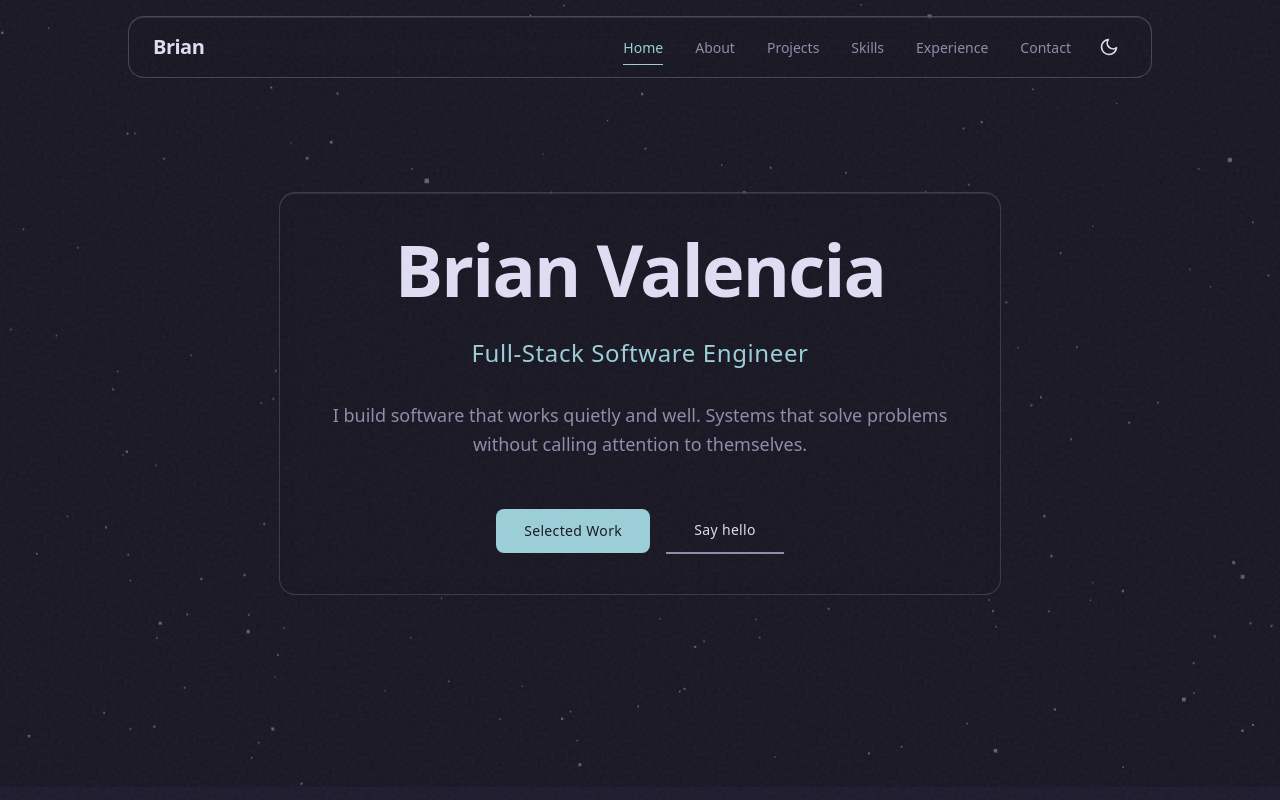
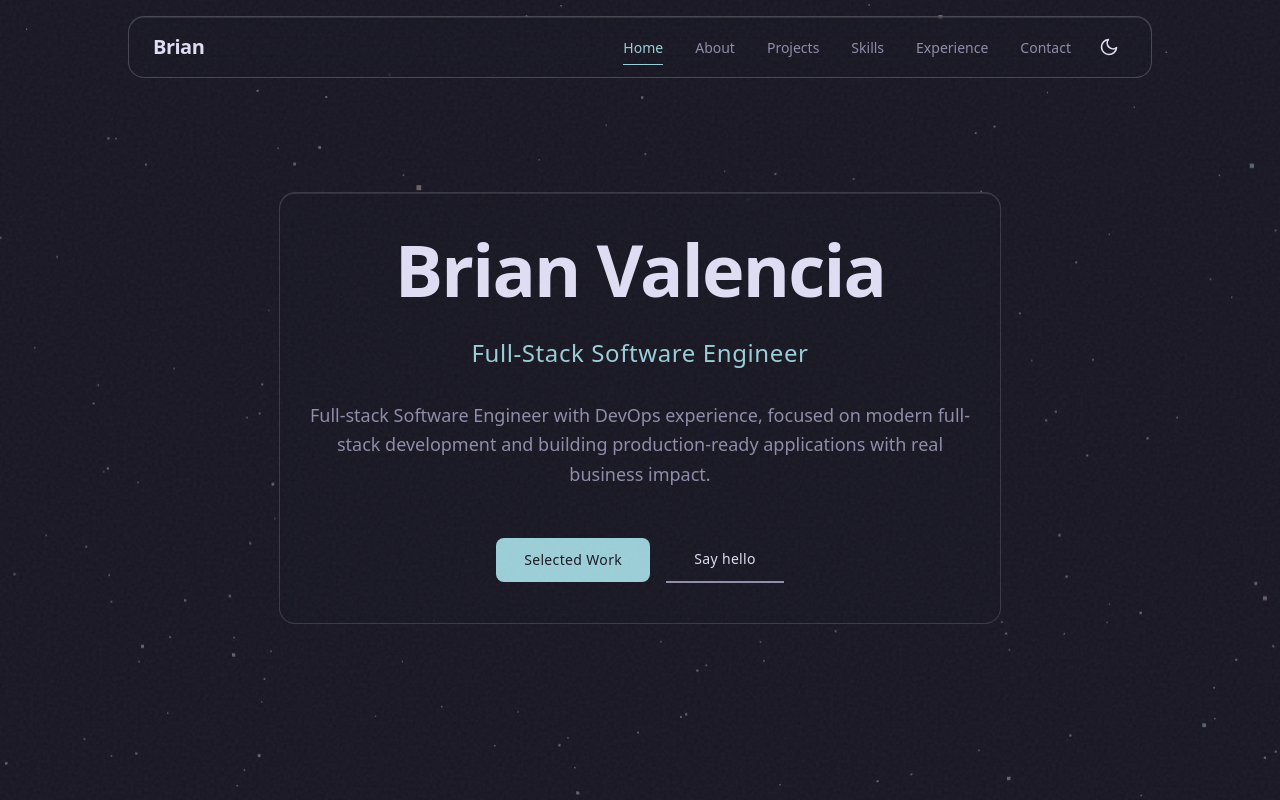
Before and after one commit to brimalval/folio, a Next.js app: page / in a window 1280 px wide. Shown: the top 800 px of the page. Built offline with nearby package versions, Linux system fonts and the light colour scheme.

Commit message:
fix(hero): replace generic bio with personal voice copy

```diff
--- a/app/components/hero.tsx
+++ b/app/components/hero.tsx
@@ -85,7 +85,7 @@ export default function Hero() {
             className="text-sm md:text-base lg:text-lg max-w-2xl mx-auto leading-relaxed"
             style={{ color: 'var(--subtle)' }}
           >
-            {"I build software that works quietly and well. Systems that solve problems without calling attention to themselves."}
+            {profile.bio}
           </motion.p>
 
           <motion.div
```
